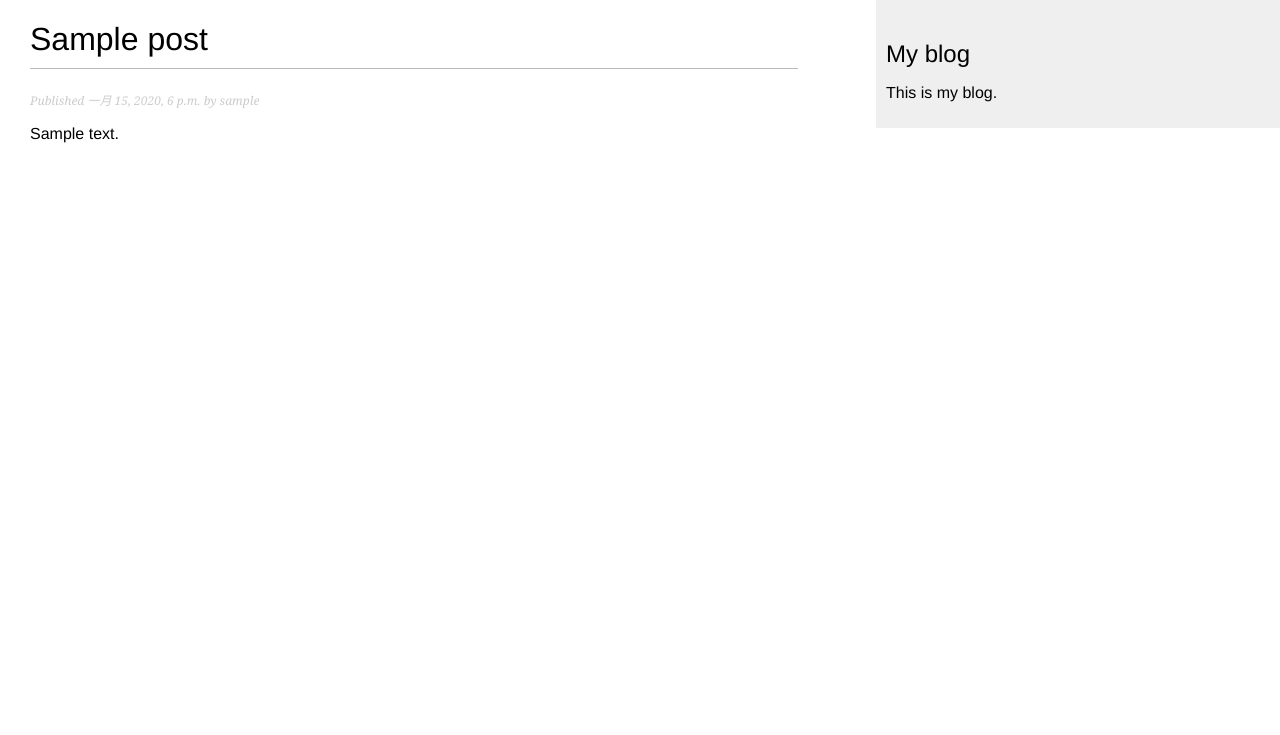
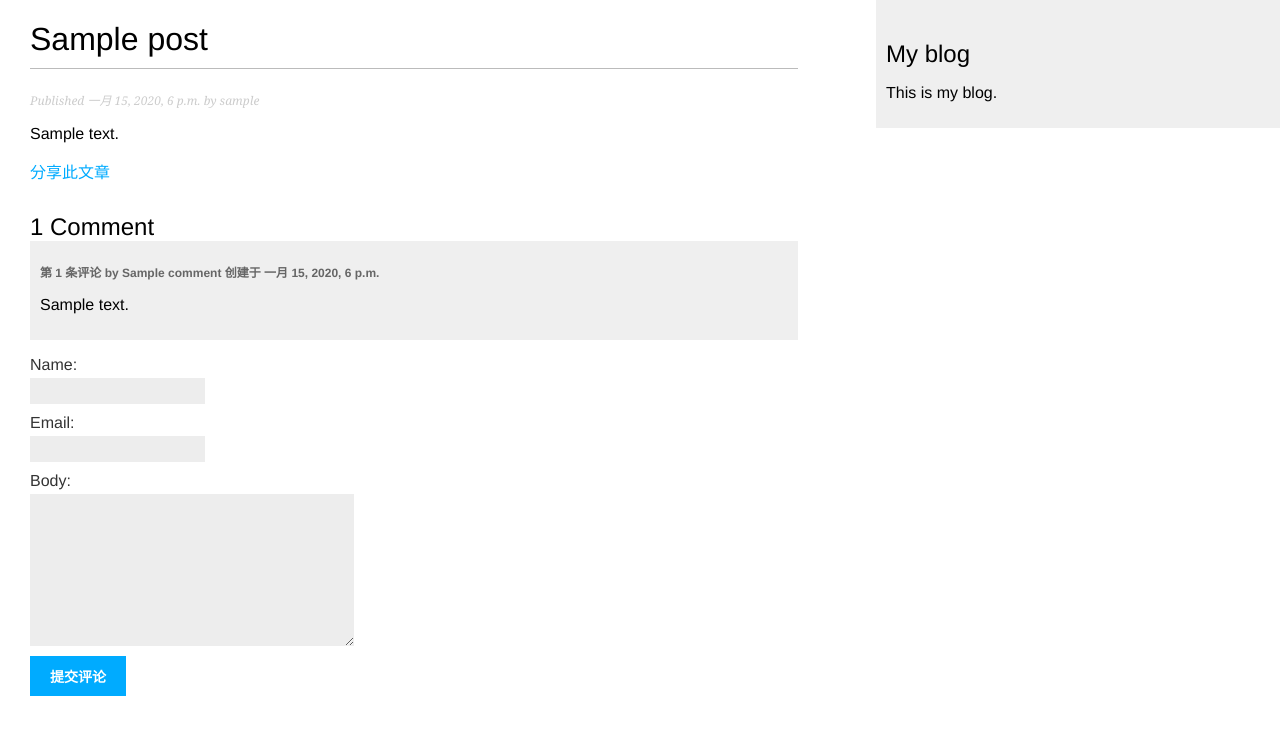
Before and after one commit to xia0sheng/DjangoByExample, a Django app: a page that uses blog/templates/blog/post/detail.html in a window 1280 px wide. Shown: the top 735 px of the page. Run offline with Django 3.2, Linux system fonts and the light colour scheme; tables that the repository leaves empty hold one stand-in row (values such as "Sample post").

Commit message:
add forms.py

```diff
--- a/blog/froms.py
+++ b/blog/froms.py
@@ -1,3 +1,4 @@
+from blog.models import Comment
 from django import forms
 
 class EmailPostForm(forms.Form):
@@ -6,3 +7,8 @@ class EmailPostForm(forms.Form):
     to = forms.EmailField()
     comments = forms.CharField(required=False,
                                widget=forms.Textarea)
+
+class CommentForm(forms.ModelForm):
+    class Meta:
+        model = Comment
+        fields = ('name', 'email', 'body')
--- a/blog/models.py
+++ b/blog/models.py
@@ -1,4 +1,5 @@
 from django.db import models
+from django.db.models.base import Model
 from django.urls import reverse
 from django.utils import timezone
 from django.contrib.auth.models import User
@@ -25,7 +26,7 @@ class Post(models.Model):
     updated = models.DateTimeField(auto_now=True)
     status = models.CharField(max_length=10,
                               choices=STATUS_CHOICES,
-                              default='draft')
+                              default='published')
 
     class Meta:
         ordering = ('-publish',)
@@ -36,10 +37,27 @@ class Post(models.Model):
     objects = models.Manager()  # 默认的manager
     published = PublishedManager()  # 我们自定义的方法
 
-    @property
+
     def get_absolute_url(self):
         return reverse('blog:post_detail',
                        args=[self.publish.year,
                              self.publish.strftime('%m'),
                              self.publish.strftime('%d'),
                              self.slug])
+
+
+class Comment(models.Model):
+    post = models.ForeignKey(Post, related_name='comments')
+    name = models.CharField(max_length=80)
+    email = models.EmailField()
+    body = models.TextField()
+    created = models.DateTimeField(auto_now_add=True)
+    updated = models.DateTimeField(auto_now=True)
+    active = models.BooleanField(default=True)
+
+    class Meta:
+        ordering = ('created',)
+
+
+    def __str__(self):
+        return '由 {} 在 {} 上的评论'.format(self.name, self.post)
--- a/blog/templates/blog/post/detail.html
+++ b/blog/templates/blog/post/detail.html
@@ -8,4 +8,36 @@
         Published {{ post.publish }} by {{ post.author }}
     </p>
     {{ post.body|linebreaks }}
+    <p>
+        <a href="{% url "blog:post_share" post.id %}">
+            分享此文章
+        </a>
+    </p>
+
+    {% with comments.count as total_comments %}
+        <h2>
+            {{ total_comments }} Comment{{ total_comments|pluralize }}
+        </h2>
+    {% endwith %}
+
+    {% for comment in comments %}
+        <div class="comment">
+            <p class="info">第 {{ forloop.counter }} 条评论 by {{ comment.name }} 创建于 {{ comment.created }}</p>
+            <p>{{ comment.body }}</p>
+        </div>
+    {%  empty %}
+        <p>暂时没有评论</p>
+    {% endfor %}
+
+    {% if new_comment %}
+        <p>评论成功</p>
+    {% else %}
+        <form action="." method="post">
+            {{ comment_from.as_p }}
+            {% csrf_token %}
+            <p><input type="submit" value="提交评论"></p>
+        </form>
+    {% endif %}
+
+
 {% endblock %}
--- a/blog/urls.py
+++ b/blog/urls.py
@@ -4,7 +4,6 @@ from . import views
 urlpatterns = [
     # url(r'^$', views.post_list, name='post_list'),
     url(r'^$', views.PostListView.as_view(), name='post_list'),
-    url(r'^(?P<year>\d{4})/(?P<month>\d{2})/(?P<day>\d{2})/(?P<post>[-\w]+)/$',
-        views.post_detail,
-        name='post_detail'),
+    url(r'^(?P<year>\d{4})/(?P<month>\d{2})/(?P<day>\d{2})/(?P<post>[-\w]+)/$', views.post_detail, name='post_detail'),
+    url(r'^(?P<post_id>\d+)/share/$', views.post_share, name='post_share'),
 ]
--- a/blog/views.py
+++ b/blog/views.py
@@ -1,5 +1,7 @@
+from blog.froms import EmailPostForm, CommentForm
+from django.core.mail import send_mail
 from django.views.generic import ListView
-from .models import Post
+from .models import Post, Comment
 from django.shortcuts import render, get_object_or_404
 from django.core.paginator import Paginator, EmptyPage, PageNotAnInteger
 
@@ -27,9 +29,22 @@ def post_detail(request, year, month, day, post):
                              publish__year=year,
                              publish__month=month,
                              publish__day=day)
+    comments = post.comments.filter(active=True)
+    new_comment = None  # 原文没有这行，但是经测试必须有这行
+    if request.method == 'POST':
+        comment_form = CommentForm(data=request.POST)
+        if comment_form.is_valid():
+            new_comment = comment_form.save(commit=False)
+            new_comment.post = post
+            new_comment.save()
+    else:
+        comment_form = CommentForm
     return render(request,
                   'blog/post/detail.html',
-                  {'post': post})
+                  {'post': post,
+                   'comments': comments,
+                   'new_comment': new_comment,
+                   'comment_from': comment_form,})
 
 
 class PostListView(ListView):
@@ -37,3 +52,22 @@ class PostListView(ListView):
     context_object_name = 'posts'
     paginate_by = 3
     template_name = 'blog/post/list.html'
+
+
+def post_share(request, post_id):
+    post = get_object_or_404(Post, id=post_id, status='published')
+    sent = False
+    if request.method == 'POST':
+        form = EmailPostForm(request.POST)
+        if form.is_valid():
+            cd = form.cleaned_data
+            post_url = request.build_absolute_uri(post.get_absolute_url)
+            subject = '{} ({}) recommends you reading "{}"'.format(cd['name'], cd['email'], post.title)
+            message = 'Read "{}" at {}\n\n{}\'s comments: {}'.format(post.title, post_url, cd['name'], cd['comments'])
+            send_mail(subject, message, 'wangyouyu6@163.com', [cd['to']])
+            sent = True
+    else:
+        form = EmailPostForm()
+    return render(request, 'blog/post/share.html', {'post': post,
+                                                    'form': form,
+                                                    'sent': sent})
```
Also changed, not shown: blog/admin.py (+7 -1 lines), blog/templates/blog/post/share.html (added, +17 -0 lines), mysite/settings.py (+11 -2 lines).
